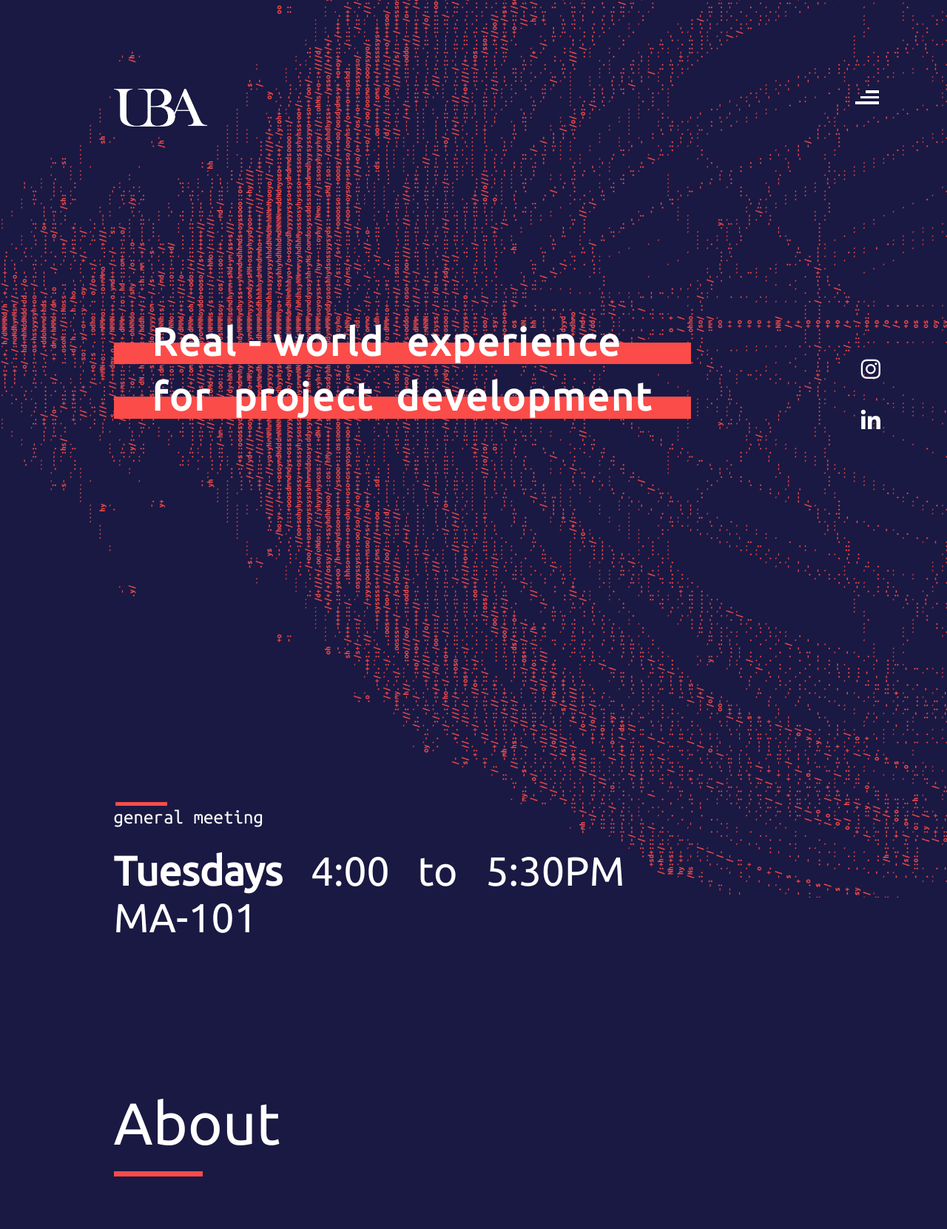
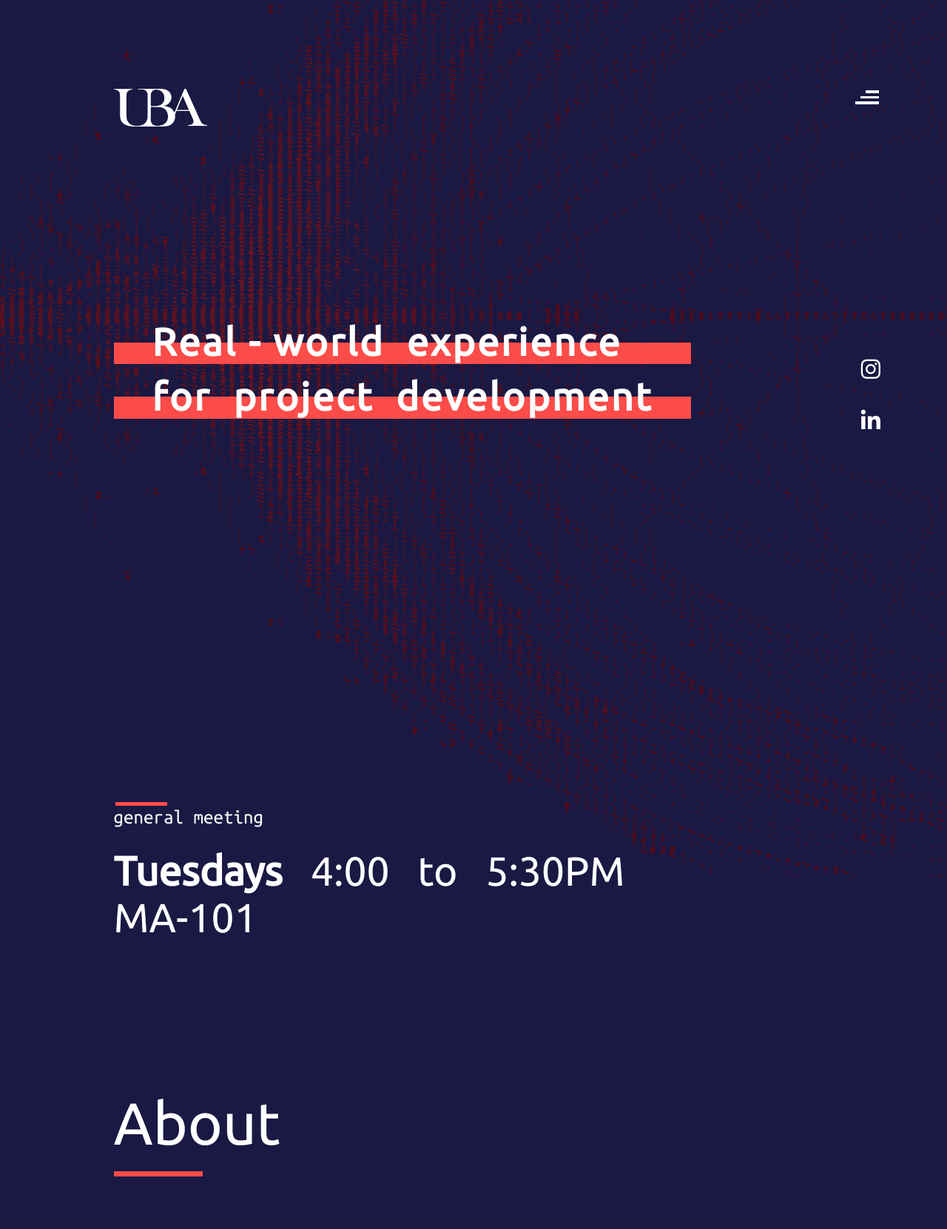
Before and after one commit to Sibbons/UBA, a PHP site: page / in a window 1280 px wide. Shown: the top 1661 px of the page at 74% size. Run offline with PHP 8.4, Linux system fonts and the light colour scheme; some libraries are stand-ins or nearby versions.

Commit message:
background dimmed

```diff
--- a/style.css
+++ b/style.css
@@ -13,11 +13,12 @@ body{
 }
 .bg1{
     background-size: cover;
-    background-image:URL("images/Graph1.png");
-    background-size: 2180px;
-    background-position-y: -383px;
+    background-image:URL("images/Graph2.png");
+    background-size: 2130px;
+    background-position-y: -375px;
     background-position-x: -130px;
     background-repeat: no-repeat;
+    padding-bottom: 150px;
 }
 .landingWrapper{
     opacity: 1;
@@ -148,7 +149,7 @@ margin-bottom: 40px;
 }
 
 .meetingTimeWrapper{
-    margin: 500px 0px 150px 12%;
+    margin: 500px 0px 0 12%;
 }
 
 .gm{
```
Also changed, not shown: images/Graph2.png (added), images/GraphVector2.png (deleted).
